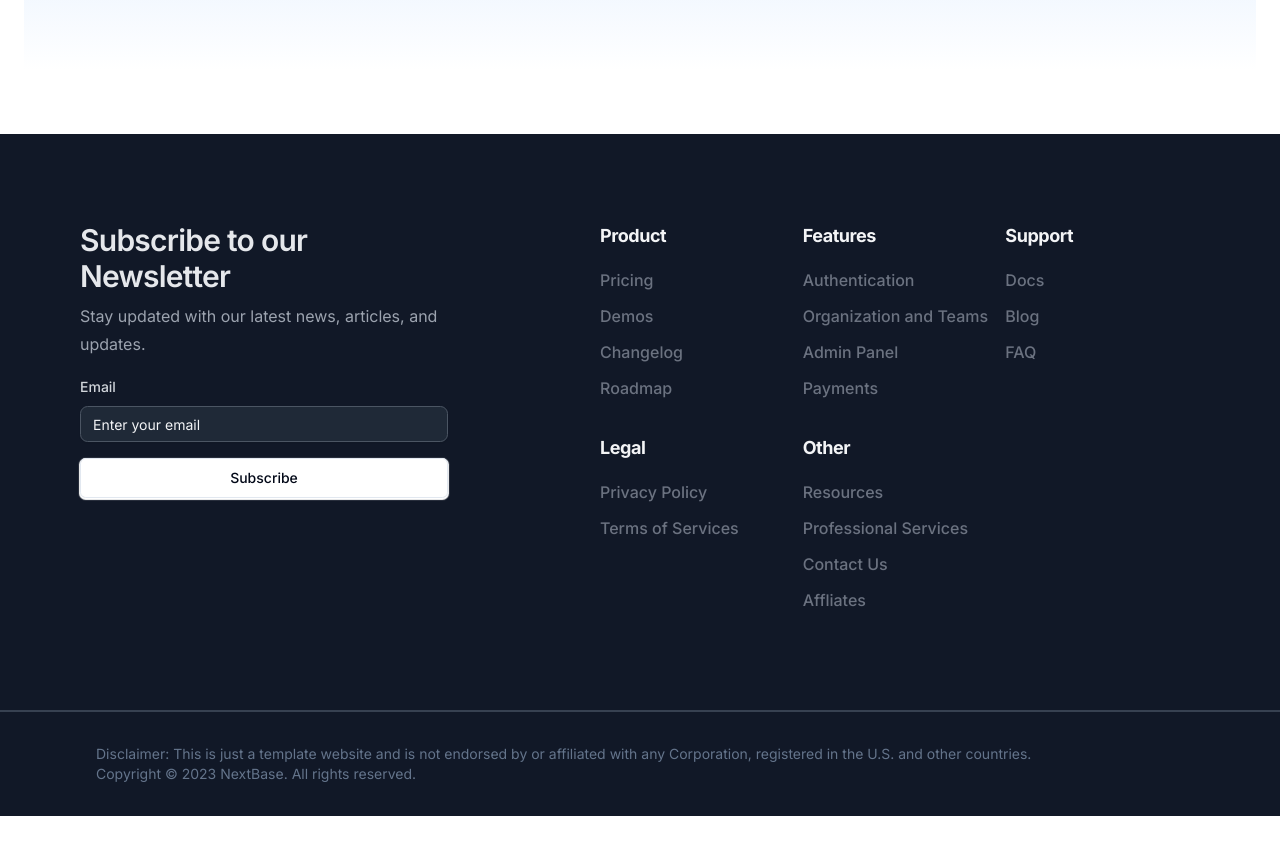
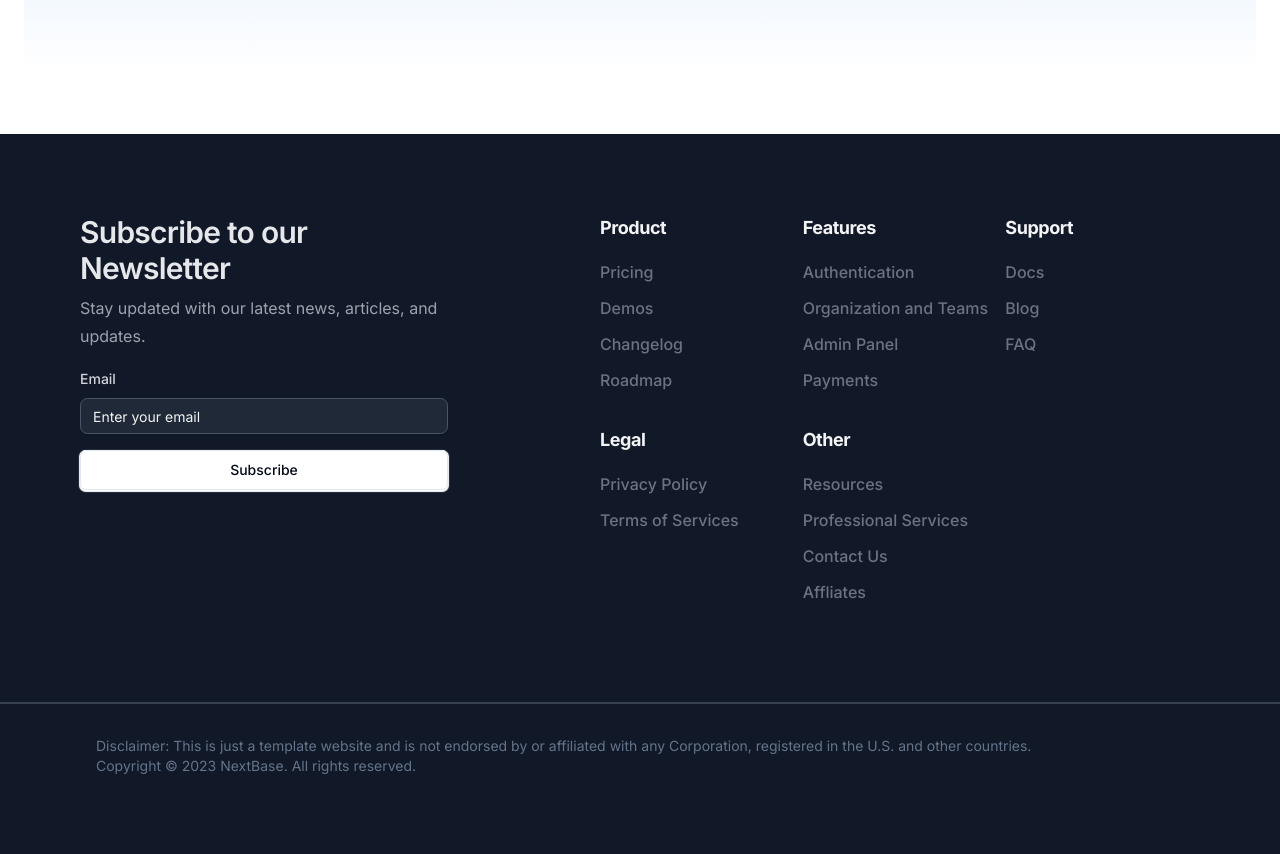
Before and after one commit to feibiss/nxtbase-landing-page, a Next.js app in the folder landing-1/: page / in a window 1280 px wide. Shown: the part 6060-6914 px from the top of the page. Before the commit the page ends 6876 px from the top, so only its background shows below. Built offline with nearby package versions, Linux system fonts and the light colour scheme.

Commit message:
Style : Added height for uniformity

```diff
--- a/landing-1/src/components/containers/footer.tsx
+++ b/landing-1/src/components/containers/footer.tsx
@@ -112,7 +112,7 @@ export default function Footer() {
     },
   ];
   return (
-    <footer className=" bg-gray-900 lg:pt-10 mt-8 md:pt-16">
+    <footer className=" bg-gray-900 lg:pt-8 mt-8 h-[calc(100dvh-var(--navbar-height))] md:pt-16">
       <div className="flex-col lg:flex-row flex justify-between items-start">
         <div className="grid grid-cols-3 w-full px-8 pt-12 order-2 lg:order-1 lg:w-2/3 md:w-full md:order-2 md:mt-16 lg:mt-0  md:mx-auto  md:max-w-2xl">
           {FOOTER_LINKS.map((details) => {
```
